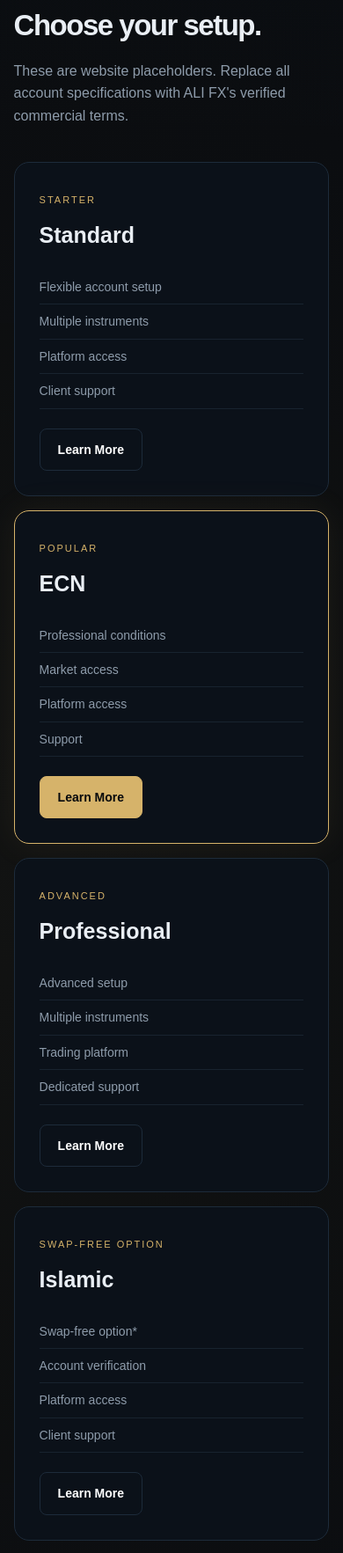
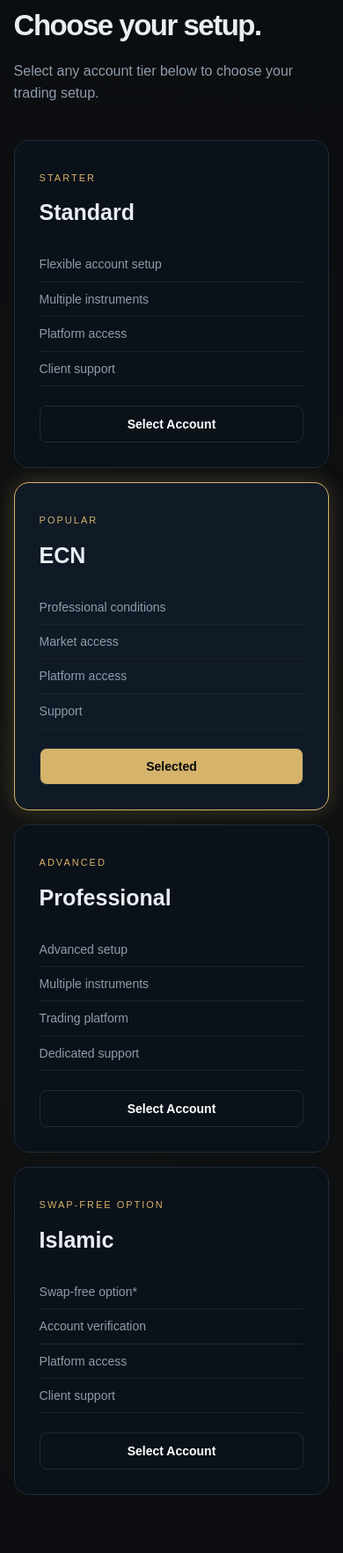
Before and after one commit to arshadalitalks/ALIFX, a plain HTML site: page index.html in a window 390 px wide. Shown: the part 3249-5014 px from the top of the page at 88% size. Drawn offline with Linux system fonts and the light colour scheme.

```diff
--- a/index.html
+++ b/index.html
@@ -488,13 +488,34 @@
     border: 1px solid var(--border);
 
     border-radius: 17px;
-}
-
-.account.featured {
-    border-color: var(--gold);
-
-    box-shadow:
-        0 0 40px rgba(214,179,106,.08);
+
+    cursor: pointer;
+
+    transition: all 0.3s ease;
+
+    position: relative;
+}
+
+.account:hover {
+    border-color: #3a5065;
+
+    transform: translateY(-4px);
+}
+
+.account.selected {
+    border-color: var(--gold) !important;
+
+    box-shadow: 0 0 25px rgba(214, 179, 106, 0.25) !important;
+
+    transform: translateY(-6px);
+
+    background: #101a26;
+}
+
+.account.selected .btn-select {
+    background: var(--gold);
+
+    color: #07090c;
 }
 
 .account-tag {
@@ -527,6 +548,10 @@
     padding: 8px 0;
 
     border-bottom: 1px solid #18232f;
+}
+
+.account .btn-select {
+    width: 100%;
 }
 
 /* =========================================================
@@ -1317,9 +1342,7 @@
 </div>
 
 <p>
-    These are website placeholders.
-    Replace all account specifications with
-    ALI FX's verified commercial terms.
+    Select any account tier below to choose your trading setup.
 </p>
 
 </div>
@@ -1347,15 +1370,14 @@
 
 </ul>
 
-<a href="#contact"
-   class="btn btn-outline">
-    Learn More
-</a>
-
-</div>
-
-
-<div class="account featured reveal">
+<button class="btn btn-outline btn-select">
+    Select Account
+</button>
+
+</div>
+
+
+<div class="account selected reveal">
 
 <span class="account-tag">
     Popular
@@ -1374,10 +1396,9 @@
 
 </ul>
 
-<a href="#contact"
-   class="btn btn-primary">
-    Learn More
-</a>
+<button class="btn btn-outline btn-select">
+    Selected
+</button>
 
 </div>
 
@@ -1401,10 +1422,9 @@
 
 </ul>
 
-<a href="#contact"
-   class="btn btn-outline">
-    Learn More
-</a>
+<button class="btn btn-outline btn-select">
+    Select Account
+</button>
 
 </div>
 
@@ -1428,10 +1448,9 @@
 
 </ul>
 
-<a href="#contact"
-   class="btn btn-outline">
-    Learn More
-</a>
+<button class="btn btn-outline btn-select">
+    Select Account
+</button>
 
 </div>
 
@@ -2120,6 +2139,27 @@
 
 
 /* ---------------------------------------------------------
+   Account Selection Switcher
+--------------------------------------------------------- */
+
+const accountCards = document.querySelectorAll(".accounts .account");
+
+accountCards.forEach(card => {
+    card.addEventListener("click", () => {
+        accountCards.forEach(c => {
+            c.classList.remove("selected");
+            const btn = c.querySelector(".btn-select");
+            if(btn) btn.textContent = "Select Account";
+        });
+
+        card.classList.add("selected");
+        const activeBtn = card.querySelector(".btn-select");
+        if(activeBtn) activeBtn.textContent = "Selected";
+    });
+});
+
+
+/* ---------------------------------------------------------
    FAQ
 --------------------------------------------------------- */
 
```
